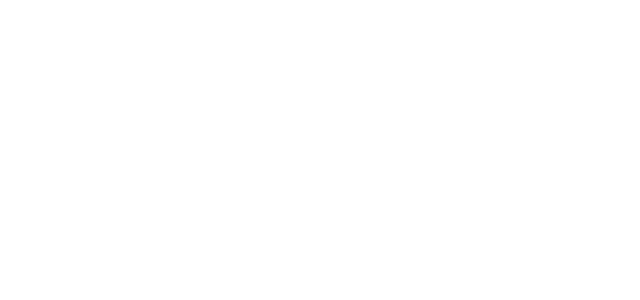
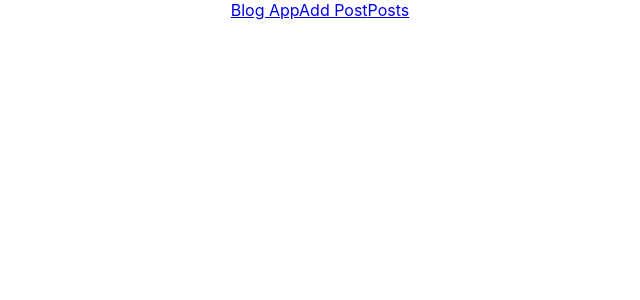
Before and after one commit to hrisso/blog-app, a React (Create React App) app in the folder client/: page /post-details/1 in a window 1280 px wide. Shown: the top 300 px of the page, without its empty margins (320-960 px from the left). Built offline with nearby package versions, Linux system fonts and the light colour scheme.

Commit message:
started post and delete

```diff
--- a/client/src/Components/Posts/Posts.jsx
+++ b/client/src/Components/Posts/Posts.jsx
@@ -1,6 +1,7 @@
 import "./Posts.css";
 import React, { Component } from "react";
 import { getPosts } from "../../Services/Post";
+import { Link } from "react-router-dom";
 
 class Posts extends Component {
   constructor() {
@@ -16,12 +17,14 @@
   // console.log(posts)
   render() {
     const postsList = this.state.posts.map((post, index) => (
+      <Link to="/post-details/:id">
       <div className="posts">
         <h3>{post.author}</h3>
         <h3>{post.title}</h3>
         <p>{post.content}</p>
         <h3>{post.genre}</h3>
-      </div>
+        </div>
+        </Link>
     ))
     return (
       <div>
--- a/client/src/Screens/PostDetails/PostDetails.jsx
+++ b/client/src/Screens/PostDetails/PostDetails.jsx
@@ -1,9 +1,18 @@
 import "./PostDetails.css";
+import Layout from "../../Components/Layout/Layout"
+import { useParams, Link } from "react-router-dom";
+import { getPost} from "../../Services/Post"
 
-const PostDetails = (props) => (
-  <div>
+const PostDetails = (props) => {
 
+  return (
+    <div>
+      <Layout>
+        <div>
 
-  </div>
-)
+        </div>
+      </Layout>
+    </div>
+  )
+}
 export default PostDetails;
```
Also changed, not shown: 1 other file (tests, documents, lock files or other folders).
